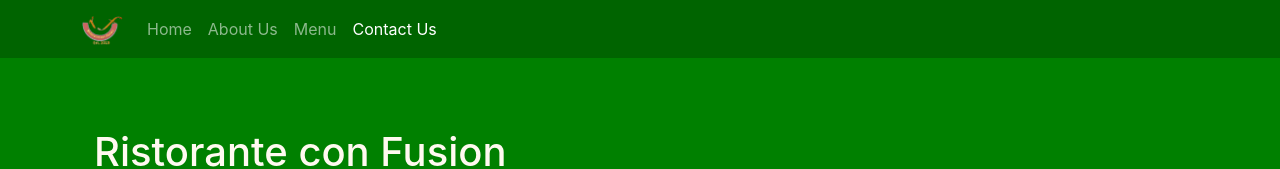
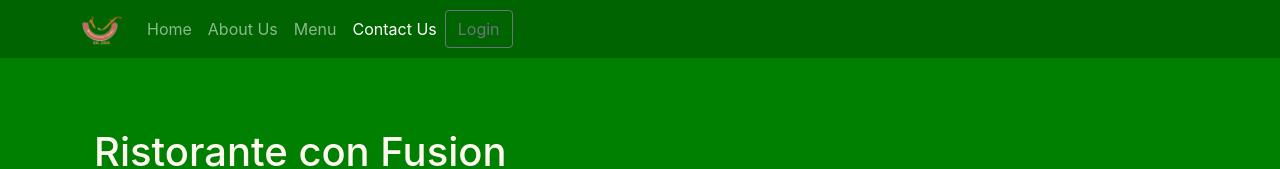
Before and after one commit to HamzaUmer/Front-End-Web-Development-React, a React (Create React App) app: page /contactus in a window 1280 px wide. Shown: the top 169 px of the page. Built offline with nearby package versions, Linux system fonts and the light colour scheme; the HTML template or start-up script is replaced by a standard one.

Commit message:
Uncontrolled Form

```diff
--- a/src/components/HeaderComponent.js
+++ b/src/components/HeaderComponent.js
@@ -1,5 +1,6 @@
 import React, { Component } from 'react';
-import { Navbar, NavbarBrand, Nav, NavbarToggler, Collapse, NavItem, Jumbotron } from 'reactstrap';
+import { Navbar, NavbarBrand, Nav, NavbarToggler, Collapse, NavItem, Jumbotron, Button, Modal, ModalHeader, ModalBody,
+ Form, FormGroup, Input, Label } from 'reactstrap';
 import { NavLink } from 'react-router-dom';
 
 class Header extends Component {
@@ -7,9 +8,12 @@
 	constructor(props) {
 		super(props);
 		this.state = {
-			isNavOpen: false
+			isNavOpen: false,
+			isModalOpen: false
 		};
 		this.toggleNav = this.toggleNav.bind(this);
+		this.toggleModal = this.toggleModal.bind(this);
+		this.handleLogin = this.handleLogin.bind(this);
 	}
 
 	toggleNav() {
@@ -18,10 +22,25 @@
 		});
 	}
 
+	toggleModal() {
+		this.setState({
+			isModalOpen: !this.state.isModalOpen
+		});
+
+	}
+
+    handleLogin(event) {
+        this.toggleModal();
+        alert("Username: " + this.username.value + " Password: " + this.password.value
+            + " Remember: " + this.remember.checked);
+        event.preventDefault();
+
+    }
+
   render() {
     return(
     	//React.Fragment
-    <>
+    <React.Fragment>
       <Navbar dark expand="md">
         <div className="container">
             <NavbarToggler onClick= {this.toggleNav} />
@@ -52,6 +71,12 @@
                     </NavLink>
                   </NavItem>
             </Nav>
+             <Nav className="ml-auto" navbar>
+                  <NavItem>
+                       <Button outline onClick={this.toggleModal}><span className="fa fa-sign-in fa-lg"></span> Login</Button>
+                   </NavItem>
+             </Nav>
+
             </Collapse>
         </div>
       </Navbar>
@@ -65,7 +90,32 @@
                </div>
            </div>
        </Jumbotron>
-    </>
+       <Modal isOpen={this.state.isModalOpen} toggle={this.toggleModal}>
+           <ModalHeader toggle={this.toggleModal}>Login</ModalHeader>
+           <ModalBody>
+             <Form onSumbit={this.handleLogin}>
+               <FormGroup>
+                   <Label htmlFor="username">Username</Label>
+                   <Input type="text" id="username" name="username"
+                   innerRef={(input) => this.username = input} />
+               </FormGroup>
+                 <FormGroup>
+                   <Label htmlFor="password">Password</Label>
+                   <Input type="password" id="password" name="password"
+                   innerRef={(input) => this.password = input}/>
+               </FormGroup>
+               <FormGroup check>
+                 <Label check>
+                     <Input type="checkbox" name="remember"
+                     innerRef={(input) => this.remember = input}/>
+                     Remember me
+                 </Label>
+               </FormGroup>
+               <Button type = "submit" value="submit" color="primary">Login</Button>
+             </Form>
+            </ModalBody>
+       </Modal>
+    </React.Fragment>
     );
   }
 }
```
